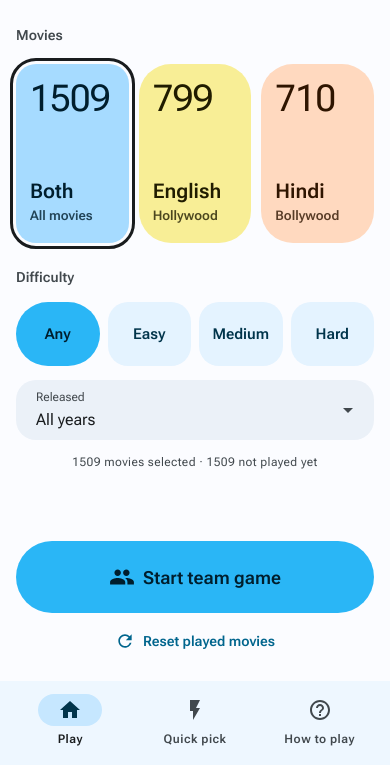
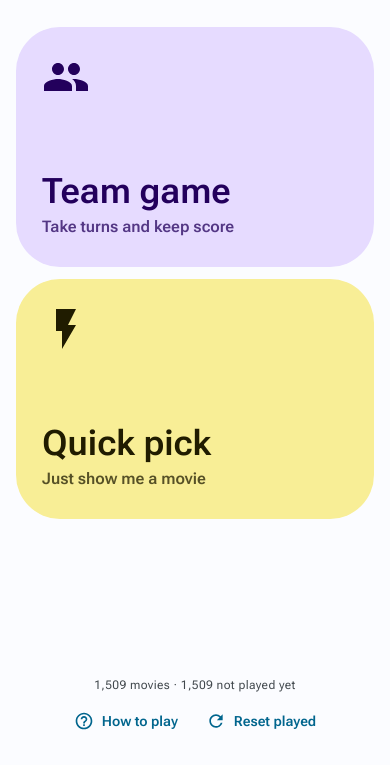
Before and after one commit to senthilthyagarajan/Ishara, a plain HTML site: page index.html in a window 390 px wide. Shown: the part 79-844 px from the top of the page. Drawn offline with Linux system fonts and the light colour scheme.

Commit message:
Simplify to a pure randomizer
Remove the language, difficulty and year filters and the bottom
navigation bar. Home is now just two big tiles: Team game and Quick
pick. Every guessed movie scores 1 point and difficulty is no longer
shown. Movie card colours rotate. Scale the play screen so the
controls stay on screen down to the iPhone SE.

Co-Authored-By: Claude Opus 5.5 <noreply@anthropic.com>
Claude-Session: https://claude.ai/code/session_01SzhUELJ7z4SiRNNVjAubFj

```diff
--- a/app.js
+++ b/app.js
@@ -2,13 +2,11 @@
   "use strict";
 
   const MOVIES = window.ISHARA_MOVIES || [];
-  const POINTS = { easy: 1, medium: 2, hard: 3 };
-  const DIFF_COLOR = { easy: "c-lavender", medium: "c-yellow", hard: "c-peach" };
+  const CARD_COLORS = ["c-lavender", "c-yellow", "c-peach", "c-blue", "c-pink", "c-coral"];
   const TEAM_COLORS = ["c-lavender", "c-yellow", "c-peach", "c-blue", "c-pink", "c-coral"];
   const LANG_LABEL = { english: "English", hindi: "Hindi" };
 
   const $ = (id) => document.getElementById(id);
-  const cap = (s) => s[0].toUpperCase() + s.slice(1);
 
   // ---------- storage (best effort; the app works without it) ----------
   const store = {
@@ -19,29 +17,19 @@
     set(key, value) { try { localStorage.setItem("ishara:" + key, JSON.stringify(value)); } catch { /* ignore */ } },
   };
 
-  const settings = Object.assign({ language: "both", difficulty: "any", fromYear: 1991 }, store.get("settings", {}));
   let teamNames = store.get("teams", ["Team Masala", "Team Popcorn"]);
   let seen = new Set(store.get("seen", []));
   let game = null;
 
-  // ---------- screens + navigation bar ----------
+  // ---------- screens ----------
   function show(name) {
     document.querySelectorAll(".screen").forEach((s) => s.removeAttribute("data-active"));
     $("screen-" + name).setAttribute("data-active", "");
-    const navTab = name === "home" ? "home" : name === "rules" ? "rules" : name === "play" && !game ? "quick" : null;
-    document.body.classList.toggle("has-nav", !!navTab);
-    document.querySelectorAll(".nav-item").forEach((b) => {
-      if (b.dataset.nav === navTab) b.setAttribute("aria-current", "page"); else b.removeAttribute("aria-current");
-    });
     window.scrollTo(0, 0);
   }
   const goHome = () => { stopTimer(); show("home"); refreshPool(); };
   document.querySelectorAll("[data-go=home]").forEach((b) => b.addEventListener("click", goHome));
-  document.querySelectorAll(".nav-item").forEach((b) => b.addEventListener("click", () => {
-    if (b.dataset.nav === "home") goHome();
-    else if (b.dataset.nav === "rules") { stopTimer(); show("rules"); }
-    else startQuick();
-  }));
+  $("btn-rules").addEventListener("click", () => show("rules"));
 
   let toastTimer;
   function toast(msg) {
@@ -78,21 +66,12 @@
     w.addEventListener("animationend", () => w.remove());
   });
 
-  // ---------- movie pool ----------
-  const matches = (m, lang) =>
-    (lang === "both" || m.language === lang) &&
-    (settings.difficulty === "any" || m.difficulty === settings.difficulty) &&
-    m.year >= settings.fromYear;
-  const pool = () => MOVIES.filter((m) => matches(m, settings.language));
+  // ---------- movie pool: every movie, picked at random ----------
+  const pool = () => MOVIES;
 
   function refreshPool() {
-    document.querySelectorAll("[data-count]").forEach((el) => {
-      el.textContent = MOVIES.filter((m) => matches(m, el.dataset.count)).length;
-    });
-    const p = pool();
-    const fresh = p.filter((m) => !seen.has(m.id)).length;
-    $("pool-count").textContent = `${p.length} movies selected · ${fresh} not played yet`;
-    $("btn-team").disabled = p.length === 0;
+    const fresh = MOVIES.filter((m) => !seen.has(m.id)).length;
+    $("pool-count").textContent = `${MOVIES.length.toLocaleString("en-IN")} movies · ${fresh.toLocaleString("en-IN")} not played yet`;
   }
 
   function drawMovie(exclude) {
@@ -111,36 +90,6 @@
     return m;
   }
 
-  // ---------- home settings ----------
-  document.querySelectorAll("[data-setting]").forEach((group) => {
-    const key = group.dataset.setting;
-    const buttons = group.querySelectorAll("button");
-    buttons.forEach((b) => b.setAttribute("role", "radio"));
-    const sync = () => buttons.forEach((b) => b.setAttribute("aria-checked", String(b.dataset.value === settings[key])));
-    group.addEventListener("click", (e) => {
-      const b = e.target.closest("button");
-      if (!b) return;
-      settings[key] = b.dataset.value;
-      store.set("settings", settings);
-      sync(); refreshPool();
-    });
-    sync();
-  });
-
-  const fromYear = $("from-year");
-  const lastYear = Math.max(new Date().getFullYear(), ...MOVIES.map((m) => m.year));
-  const yearChoices = [1991];
-  for (let y = 1995; y < 2020; y += 5) yearChoices.push(y);
-  for (let y = 2020; y <= lastYear; y++) yearChoices.push(y);
-  yearChoices.forEach((y) => fromYear.add(new Option(y === 1991 ? "All years" : `${y} and later`, y)));
-  fromYear.value = String(settings.fromYear);
-  if (!fromYear.value) { fromYear.value = "1991"; settings.fromYear = 1991; }
-  fromYear.addEventListener("change", () => {
-    settings.fromYear = Number(fromYear.value);
-    store.set("settings", settings);
-    refreshPool();
-  });
-
   $("btn-reset-seen").addEventListener("click", () => {
     seen = new Set(); store.set("seen", []);
     refreshPool(); toast("Played movies cleared");
@@ -148,11 +97,11 @@
 
   // ---------- movie card ----------
   function renderMovie(m) {
-    $("movie-card").className = "movie-card " + DIFF_COLOR[m.difficulty];
+    const colors = CARD_COLORS.filter((c) => !$("movie-card").classList.contains(c));
+    $("movie-card").className = "movie-card " + colors[Math.floor(Math.random() * colors.length)];
     $("m-title").textContent = m.title;
     $("m-lang").textContent = LANG_LABEL[m.language];
     $("m-year").textContent = m.year;
-    $("m-diff").textContent = cap(m.difficulty) + (game ? ` · ${POINTS[m.difficulty]} pt${POINTS[m.difficulty] > 1 ? "s" : ""}` : "");
     const words = m.title.split(/\s+/).filter((w) => /[\p{L}\p{N}]/u.test(w));
     $("m-count").textContent = words.length;
     $("m-unit").textContent = words.length === 1 ? "word" : "words";
@@ -307,7 +256,6 @@
     $("act-live").hidden = mode !== "live";
     $("act-quick").hidden = mode !== "quick";
     cover.hidden = mode !== "live";
-    $("btn-play-back").style.visibility = mode === "quick" ? "hidden" : "visible";
     peek(false);
   }
 
@@ -348,7 +296,7 @@
     const t = currentTeam();
     const m = game.movie;
     const secs = Math.round((Date.now() - game.startedAt) / 1000);
-    const pts = guessed ? POINTS[m.difficulty] : 0;
+    const pts = guessed ? 1 : 0;
     t.score += pts;
     if (guessed) { beep(1320, 140); setTimeout(() => beep(1760, 180), 140); buzz(80); }
     $("r-emoji").textContent = guessed ? "🎉" : timedOut ? "⏰" : "😅";
@@ -407,13 +355,14 @@
     if (quickMovie) renderMovie(quickMovie);
   }
   function startQuick() {
-    game = null; // the nav bar is only visible outside a team game
+    game = null;
     $("play-team").textContent = "Quick pick";
     updatePasses();
     setPlayMode("quick");
     quickNext();
     show("play");
   }
+  $("btn-quick").addEventListener("click", startQuick);
   $("btn-quick-next").addEventListener("click", quickNext);
   $("btn-quick-timer").addEventListener("click", () => {
     if (timerRunning()) { stopTimer(); $("timer").hidden = true; setQuickTimerLabel(false); return; }
--- a/index.html
+++ b/index.html
@@ -16,7 +16,7 @@
   <link rel="preconnect" href="https://fonts.googleapis.com" />
   <link rel="preconnect" href="https://fonts.gstatic.com" crossorigin />
   <link rel="stylesheet" href="https://fonts.googleapis.com/css2?family=Roboto+Flex:opsz,wght@8..144,400..800&display=swap" />
-  <link rel="stylesheet" href="styles.css?v=6" />
+  <link rel="stylesheet" href="styles.css?v=7" />
 </head>
 <body>
   <!-- Material icon sprite (Apache 2.0, Google) -->
@@ -52,41 +52,24 @@
         <h1 class="headline-large">Ishara</h1>
       </header>
 
-      <h2 class="section-label">Movies</h2>
-      <div class="tile-row" role="radiogroup" aria-label="Language" data-setting="language">
-        <button class="tile c-blue ripple" data-value="both">
-          <span class="tile-num" data-count="both"></span>
-          <span class="tile-foot"><span class="tile-title">Both</span><span class="tile-sub">All movies</span></span>
+      <div class="modes">
+        <button class="mode c-lavender ripple" id="btn-team">
+          <svg class="ic mode-ic"><use href="#i-people"/></svg>
+          <span class="mode-foot"><span class="mode-title">Team game</span><span class="mode-sub">Take turns and keep score</span></span>
         </button>
-        <button class="tile c-yellow ripple" data-value="english">
-          <span class="tile-num" data-count="english"></span>
-          <span class="tile-foot"><span class="tile-title">English</span><span class="tile-sub">Hollywood</span></span>
-        </button>
-        <button class="tile c-peach ripple" data-value="hindi">
-          <span class="tile-num" data-count="hindi"></span>
-          <span class="tile-foot"><span class="tile-title">Hindi</span><span class="tile-sub">Bollywood</span></span>
+        <button class="mode c-yellow ripple" id="btn-quick">
+          <svg class="ic mode-ic"><use href="#i-bolt"/></svg>
+          <span class="mode-foot"><span class="mode-title">Quick pick</span><span class="mode-sub">Just show me a movie</span></span>
         </button>
       </div>
 
-      <h2 class="section-label">Difficulty</h2>
-      <div class="morph-row" role="radiogroup" aria-label="Difficulty" data-setting="difficulty">
-        <button class="morph ripple" data-value="any">Any</button>
-        <button class="morph ripple" data-value="easy">Easy</button>
-        <button class="morph ripple" data-value="medium">Medium</button>
-        <button class="morph ripple" data-value="hard">Hard</button>
-      </div>
-
-      <label class="field">
-        <span class="field-label">Released</span>
-        <select id="from-year"></select>
-        <svg class="ic field-trail"><use href="#i-arrow-drop"/></svg>
-      </label>
-      <p class="body-small muted pool" id="pool-count"></p>
-
       <div class="actions">
-        <button class="btn filled xl ripple" id="btn-team"><svg class="ic"><use href="#i-people"/></svg>Start team game</button>
+        <p class="body-small muted pool" id="pool-count"></p>
         <div class="row-center">
-          <button class="btn text ripple" id="btn-reset-seen"><svg class="ic"><use href="#i-refresh"/></svg>Reset played movies</button>
+          <button class="btn text ripple" id="btn-rules"><svg class="ic"><use href="#i-help"/></svg>How to play</button>
+          <button class="btn text ripple" id="btn-reset-seen"><svg class="ic"><use href="#i-refresh"/></svg>Reset played</button>
+        </div>
+        <div class="row-center">
           <button class="btn text ripple" id="btn-install" hidden><svg class="ic"><use href="#i-download"/></svg>Install app</button>
         </div>
       </div>
@@ -160,7 +143,6 @@
         <div class="mc-top">
           <span class="mc-num" id="m-count"></span>
           <span class="mc-unit" id="m-unit"></span>
-          <span class="mc-diff label-large" id="m-diff"></span>
         </div>
         <div class="mc-letters" id="m-words" aria-label="Letters in each word"></div>
         <div class="mc-foot">
@@ -224,15 +206,17 @@
 
     <!-- RULES -->
     <section class="screen" id="screen-rules">
-      <header class="hero">
-        <div><h1 class="headline-large">How to play</h1></div>
+      <header class="app-bar">
+        <button class="icon-btn ripple" data-go="home" aria-label="Back"><svg class="ic"><use href="#i-back"/></svg></button>
+        <h2 class="title-large">How to play</h2>
+        <span></span>
       </header>
       <ol class="steps">
         <li class="c-lavender">Split into teams. On your turn, one player looks at the movie — nobody else.</li>
         <li class="c-yellow">Start the timer and act it out. No talking, lip-syncing or pointing at things that spell it.</li>
         <li class="c-peach">Your team shouts guesses. Tap <b>Guessed it!</b> when they get the full title.</li>
         <li class="c-blue">Don't know the movie? <b>Pass</b> before you start the timer.</li>
-        <li class="c-pink">Easy scores 1, medium 2, hard 3. Most points after all turns wins.</li>
+        <li class="c-pink">Each movie guessed scores 1 point. Most points after all turns wins.</li>
       </ol>
       <h2 class="section-label">Classic signals</h2>
       <ul class="signals">
@@ -247,13 +231,6 @@
       </ul>
     </section>
   </main>
-
-  <!-- Navigation bar -->
-  <nav class="nav-bar" id="nav" aria-label="Main">
-    <button class="nav-item" data-nav="home"><span class="nav-pill"><svg class="ic"><use href="#i-home"/></svg></span><span class="nav-label">Play</span></button>
-    <button class="nav-item" data-nav="quick"><span class="nav-pill"><svg class="ic"><use href="#i-bolt"/></svg></span><span class="nav-label">Quick pick</span></button>
-    <button class="nav-item" data-nav="rules"><span class="nav-pill"><svg class="ic"><use href="#i-help"/></svg></span><span class="nav-label">How to play</span></button>
-  </nav>
 
   <dialog class="dialog" id="dialog">
     <form method="dialog">
@@ -277,7 +254,7 @@
       });
     }
   </script>
-  <script src="movies.js?v=6"></script>
-  <script src="app.js?v=6"></script>
+  <script src="movies.js?v=7"></script>
+  <script src="app.js?v=7"></script>
 </body>
 </html>
--- a/styles.css
+++ b/styles.css
@@ -74,9 +74,7 @@ h1, h2, h3, p { margin: 0; }
   max-width: 560px; margin: 0 auto; min-height: 100dvh;
   padding: max(8px, env(safe-area-inset-top)) 16px max(16px, env(safe-area-inset-bottom));
 }
-body.has-nav #app { padding-bottom: calc(96px + env(safe-area-inset-bottom)); }
 .screen { display: none; flex-direction: column; gap: 14px; min-height: calc(100dvh - 24px); }
-body.has-nav .screen { min-height: calc(100dvh - 112px - env(safe-area-inset-bottom)); }
 .screen[data-active] { display: flex; animation: enter 350ms var(--ease); }
 @keyframes enter { from { opacity: 0; transform: translateY(16px); } to { opacity: 1; transform: none; } }
 .actions { display: flex; flex-direction: column; gap: 8px; margin-top: auto; padding-top: 8px; }
@@ -116,29 +114,18 @@ body.has-nav .screen { min-height: calc(100dvh - 112px - env(safe-area-inset-bot
 
 .icon-btn { width: 48px; height: 48px; border-radius: 50%; border: 0; background: transparent; color: var(--md-on-surface); display: grid; place-items: center; cursor: pointer; }
 
-/* ---------- language tiles (horizontal, scrollable) ---------- */
-/* three tiles always fit side by side, on any phone width */
-.tile-row { display: grid; grid-template-columns: repeat(3, minmax(0, 1fr)); gap: 10px; padding: 4px 0; }
-.tile {
-  min-width: 0; height: clamp(150px, 46vw, 200px); border: 0; border-radius: 32px; padding: 16px 14px 18px; text-align: left; cursor: pointer;
+/* ---------- home: two big mode tiles ---------- */
+.modes { display: flex; flex-direction: column; gap: 12px; margin-top: 8px; }
+.mode {
+  height: clamp(180px, 30vh, 240px); border: 0; border-radius: 44px; padding: 26px 26px 28px; text-align: left; cursor: pointer;
   display: flex; flex-direction: column; justify-content: space-between;
   transition: border-radius 350ms var(--spring), transform 200ms var(--ease);
 }
-.tile:active { transform: scale(.97); }
-.tile[aria-checked="true"] { border-radius: 20px; outline: 3px solid var(--md-on-surface); outline-offset: 3px; }
-.tile-num { font-size: clamp(28px, 9.5vw, 48px); line-height: 1; font-weight: 400; letter-spacing: -1px; font-variant-numeric: tabular-nums; }
-.tile-foot { display: flex; flex-direction: column; gap: 2px; min-width: 0; }
-.tile-title { font-size: clamp(17px, 5.2vw, 22px); line-height: 1.2; font-weight: 600; }
-.tile-sub { font-size: clamp(12px, 3.4vw, 14px); font-weight: 600; opacity: .8; white-space: nowrap; overflow: hidden; text-overflow: ellipsis; }
-
-/* ---------- difficulty: shape-morphing buttons ---------- */
-.morph-row { display: grid; grid-template-columns: repeat(4, 1fr); gap: 8px; }
-.morph {
-  height: 64px; border: 0; border-radius: 20px; cursor: pointer; font-size: 15px; font-weight: 600;
-  background: var(--md-secondary-container); color: var(--md-on-secondary-container);
-  transition: border-radius 350ms var(--spring), background-color 200ms, color 200ms;
-}
-.morph[aria-checked="true"] { border-radius: 32px; background: var(--md-primary); color: var(--md-on-primary); }
+.mode:active { border-radius: 28px; transform: scale(.98); }
+.mode-ic { width: 48px; height: 48px; }
+.mode-foot { display: flex; flex-direction: column; gap: 4px; }
+.mode-title { font-size: clamp(30px, 9vw, 40px); line-height: 1.1; font-weight: 600; }
+.mode-sub { font-size: 16px; font-weight: 600; opacity: .75; }
 
 /* ---------- filled select field ---------- */
 .field { position: relative; display: block; min-width: 0; }
@@ -174,13 +161,12 @@ body.has-nav .screen { min-height: calc(100dvh - 112px - env(safe-area-inset-bot
 
 /* ---------- movie card ---------- */
 .movie-card {
-  position: relative; overflow: hidden; border-radius: 40px; padding: 24px; min-height: 300px;
+  position: relative; overflow: hidden; border-radius: 40px; padding: 24px; min-height: clamp(220px, 36vh, 300px);
   display: flex; flex-direction: column; gap: 14px;
 }
 .mc-top { display: flex; align-items: baseline; gap: 8px; }
 .mc-num { font-size: 80px; line-height: .9; font-weight: 400; letter-spacing: -2px; }
 .mc-unit { font-size: 18px; font-weight: 600; }
-.mc-diff { margin-left: auto; align-self: flex-start; padding: 6px 14px; border-radius: 999px; background: color-mix(in srgb, currentColor 12%, transparent); }
 .mc-letters { display: flex; flex-wrap: wrap; gap: 6px; }
 .mc-letters span {
   min-width: 36px; height: 36px; padding: 0 8px; border-radius: 12px; display: grid; place-items: center;
@@ -200,14 +186,14 @@ body.has-nav .screen { min-height: calc(100dvh - 112px - env(safe-area-inset-bot
 .badge:empty { display: none; }
 
 /* ---------- timer ---------- */
-.timer { position: relative; width: 180px; height: 180px; margin: 4px auto 0; }
+.timer { position: relative; width: clamp(130px, 22vh, 180px); height: clamp(130px, 22vh, 180px); margin: 0 auto; }
 .timer svg { width: 100%; height: 100%; transform: rotate(-90deg); }
 .timer circle { fill: none; stroke-width: 12; }
 .timer .track { stroke: var(--md-primary-container); }
 .timer .bar { stroke: var(--md-primary); stroke-linecap: round; stroke-dasharray: 326.73; transition: stroke-dashoffset 250ms linear, stroke 300ms; }
 .timer.low .bar { stroke: var(--md-error); }
 .timer.low #timer-text { color: var(--md-error); animation: pulse 1s infinite; }
-#timer-text { position: absolute; inset: 0; display: grid; place-items: center; font-size: 52px; font-variant-numeric: tabular-nums; }
+#timer-text { position: absolute; inset: 0; display: grid; place-items: center; font-size: clamp(38px, 6.5vh, 52px); font-variant-numeric: tabular-nums; }
 @keyframes pulse { 50% { transform: scale(1.06); } }
 
 /* ---------- play controls (like the media controls) ---------- */
@@ -234,18 +220,6 @@ body.has-nav .screen { min-height: calc(100dvh - 112px - env(safe-area-inset-bot
 .signals li { display: flex; align-items: center; gap: 14px; min-height: 52px; font-size: 15px; }
 .sig { width: 44px; height: 44px; border-radius: 16px; display: grid; place-items: center; background: var(--md-surface-container-high); font-size: 22px; flex: none; }
 
-/* ---------- navigation bar ---------- */
-.nav-bar {
-  position: fixed; left: 0; right: 0; bottom: 0; z-index: 5; display: none; justify-content: center;
-  background: var(--nav-bg); padding: 12px 8px calc(16px + env(safe-area-inset-bottom));
-}
-body.has-nav .nav-bar { display: flex; }
-.nav-item { flex: 1; max-width: 140px; border: 0; background: none; display: flex; flex-direction: column; align-items: center; gap: 4px; cursor: pointer; color: var(--md-on-surface-variant); }
-.nav-pill { width: 64px; height: 32px; border-radius: 16px; display: grid; place-items: center; transition: background-color 200ms, width 300ms var(--spring); }
-.nav-label { font-size: 12px; font-weight: 600; letter-spacing: .5px; }
-.nav-item[aria-current="page"] { color: var(--md-on-surface); }
-.nav-item[aria-current="page"] .nav-pill { background: var(--md-primary-container); color: var(--md-on-secondary-container); }
-
 /* ---------- dialog + snackbar ---------- */
 .dialog { border: 0; padding: 24px; border-radius: 28px; width: min(320px, calc(100% - 48px)); background: var(--md-surface-container-high); color: var(--md-on-surface); }
 .dialog::backdrop { background: rgba(0,0,0,.32); }
@@ -254,10 +228,18 @@ body.has-nav .nav-bar { display: flex; }
 .dialog form { display: flex; flex-direction: column; gap: 16px; }
 .dialog-actions { display: flex; justify-content: flex-end; gap: 8px; margin-top: 8px; }
 .snackbar {
-  position: fixed; left: 50%; bottom: calc(108px + env(safe-area-inset-bottom)); translate: -50% 24px; z-index: 10;
+  position: fixed; left: 50%; bottom: calc(24px + env(safe-area-inset-bottom)); translate: -50% 24px; z-index: 10;
   padding: 14px 16px; border-radius: 12px; background: var(--md-inverse-surface); color: var(--md-inverse-on-surface);
   opacity: 0; pointer-events: none; transition: opacity 200ms, translate 250ms var(--ease); width: max-content; max-width: min(520px, calc(100% - 32px));
 }
 .snackbar.show { opacity: 1; translate: -50% 0; }
 
+/* short screens (e.g. iPhone SE): tighten spacing so the play controls stay on screen */
+@media (max-height: 640px) {
+  .screen { gap: 10px; }
+  .app-bar { min-height: 52px; }
+  .ctl { height: 72px; }
+  .btn.xl { height: 60px; }
+}
+
 @media (prefers-reduced-motion: reduce) { *, *::before { animation: none !important; transition: none !important; } }
--- a/sw.js
+++ b/sw.js
@@ -1,8 +1,8 @@
 // Ishara service worker.
 // Network first: when online you always get the latest version; the cache is only used offline.
 // Bump CACHE (and the ?v= numbers in index.html) on every release.
-const CACHE = "ishara-v6";
-const V = "?v=6";
+const CACHE = "ishara-v7";
+const V = "?v=7";
 const ASSETS = [
   "./",
   "index.html",
```
Also changed, not shown: 1 other file.
